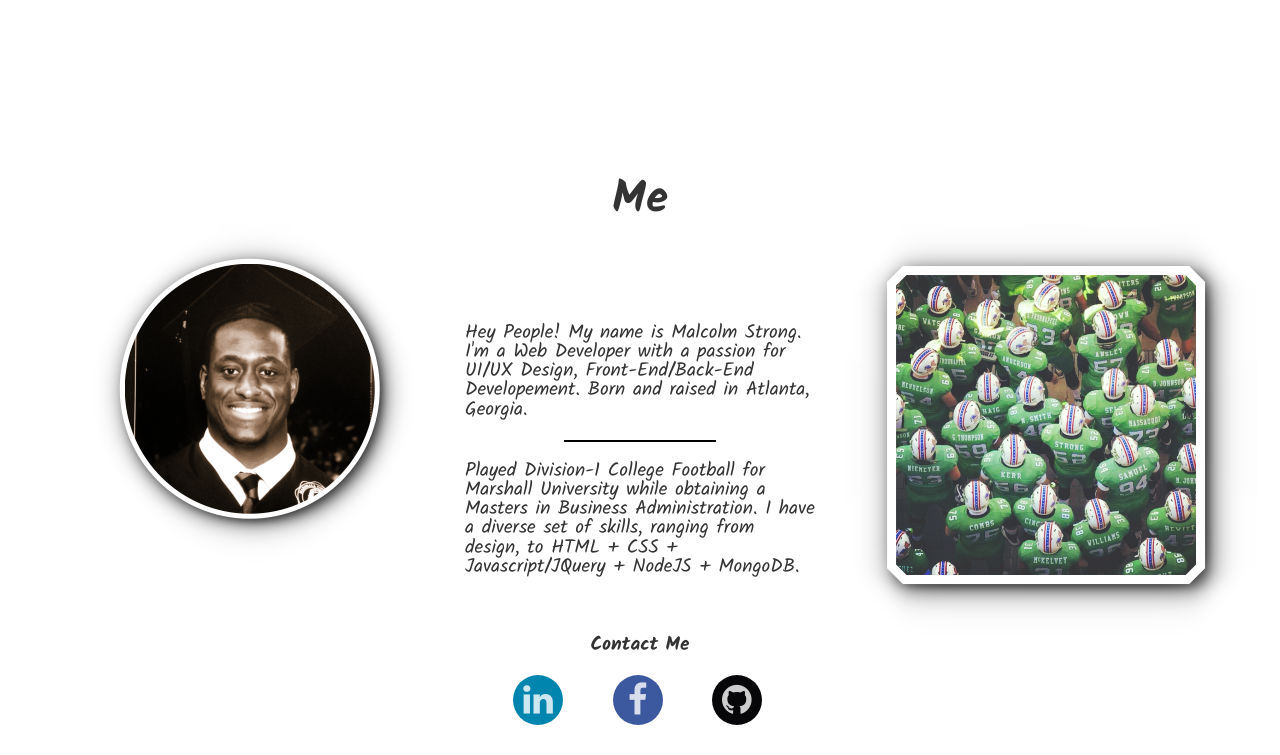
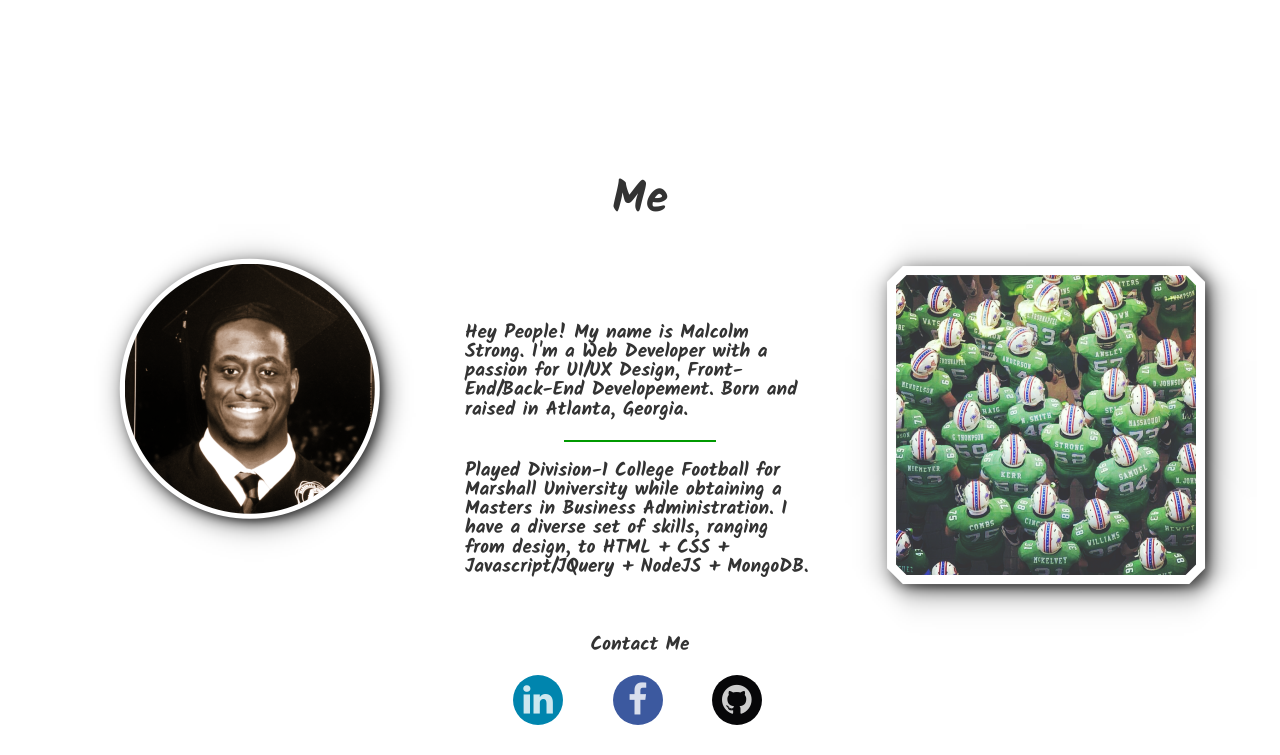
Before and after one commit to Marshall49/Malcolm-Strong-Portfolio, a PHP site: page /index.html in a window 1280 px wide. Shown: the part 2760-3515 px from the top of the page. Run offline with PHP 8.4, Linux system fonts and the light colour scheme; some libraries are stand-ins or nearby versions; some web fonts are replaced.

Commit message:
changed some things

```diff
--- a/Assets/CSS/Style.css
+++ b/Assets/CSS/Style.css
@@ -261,7 +261,7 @@ hr {
 }
 
 hr.about {
-  border: solid 1.5px black;
+  border: solid 1.5px #009900;
 }
 
 /*//Button Feature*/
@@ -1122,13 +1122,13 @@ figure.effect-zone3:hover p.icon-links a:first-child {
   .about-description {
     padding-top: 100px;
     font-family: 'Kalam', cursive;
-    font-weight: 400;
+    font-weight: 800;
     font-size: 120%;
   }
 
   .about-bottom {
     font-family: 'Kalam', cursive;
-    font-weight: 400;
+    font-weight: 800;
     font-size: 120%;
   }
 
--- a/index.html
+++ b/index.html
@@ -98,7 +98,7 @@
                    <img class="img-fluid" src="Assets/Images/runningman3 copy 2.png" alt="">
                        <div class="grid">
                             <figure class="effect-zone2">
-                                <img class="run-dim" src="Assets/Images/justrunit.png" alt=""/>
+                                <img class="run-dim" src="Assets/Images/justrun-itphoto.png" alt=""/>
                                     <figcaption>
                                         <h2><span>JustRun-It</span></h2>
                                               <p class="icon-links">
```
Also changed, not shown: Assets/Images/Malcolm.JPG (deleted), Assets/Images/bison1.png (deleted), Assets/Images/bison2.png (deleted), Assets/Images/bison3.png (deleted), Assets/Images/image3.png (deleted), Assets/Images/img4.jpg (deleted), Assets/Images/justrun-itphoto.png (added), Assets/Images/justrunit.png (deleted), Assets/Images/lionTest.png (deleted), Assets/Images/mickeysingle.png (deleted), Assets/Images/peaceHand2.png (deleted), Assets/Images/tenticon copy.png (deleted), 1 other file.
